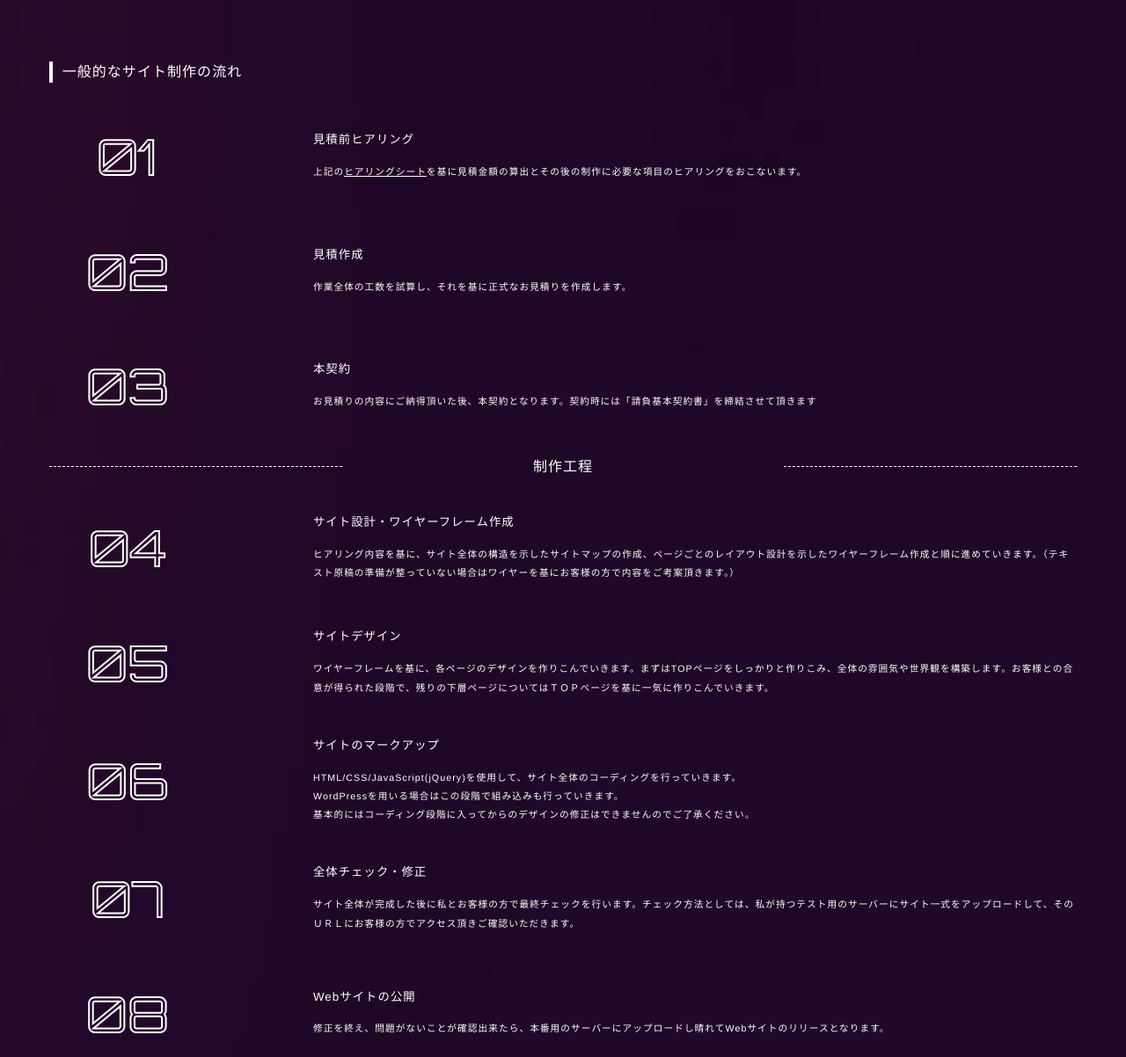
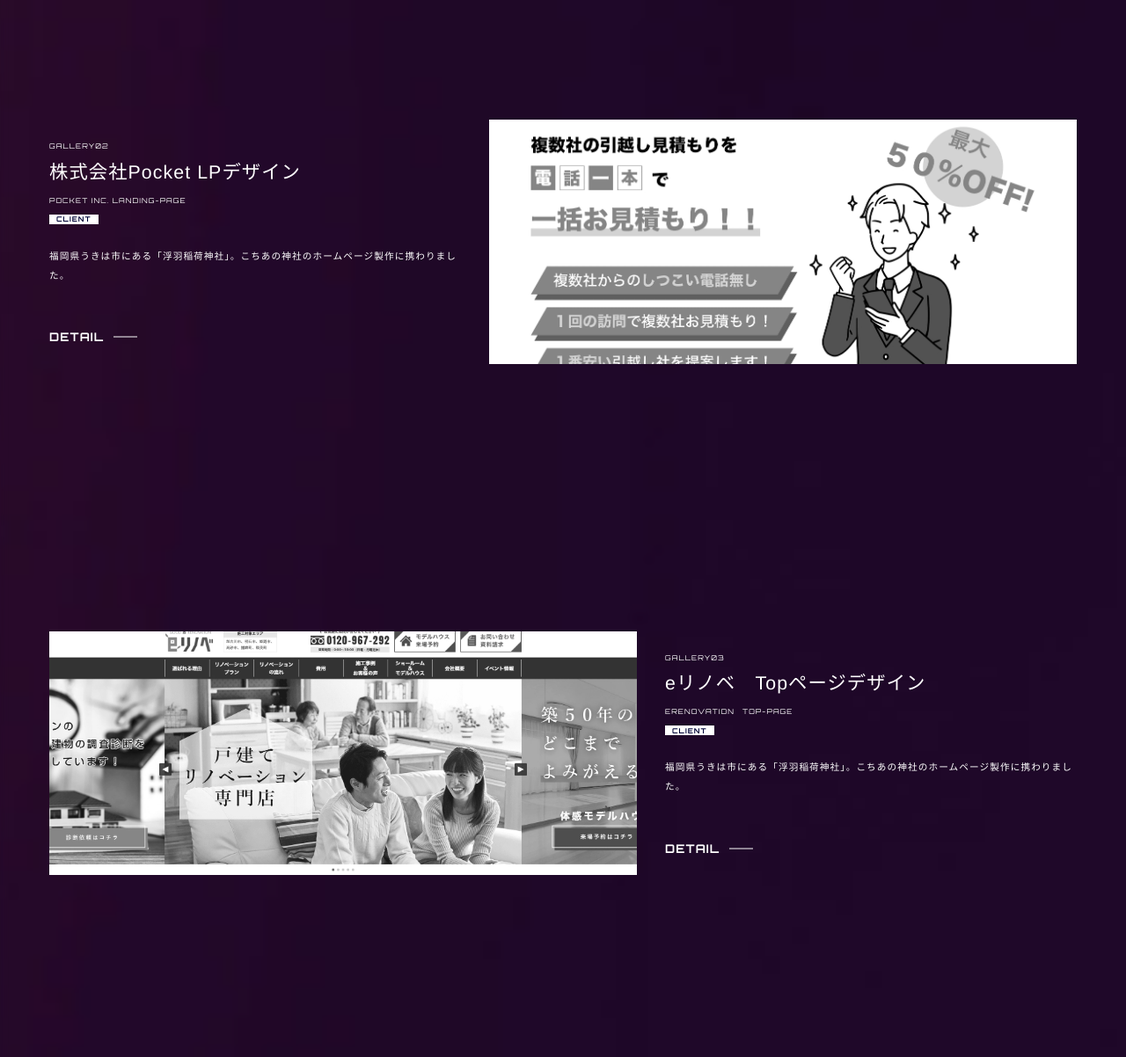
Before and after one commit to uchikori/portfolio-coding, a plain HTML site: page index.html in a window 1280 px wide. Shown: the part 1445-2647 px from the top of the page at 88% size. Drawn offline with nearby package versions, Linux system fonts and the light colour scheme.

Commit message:
ギャラリーページできました

```diff
--- a/index.html
+++ b/index.html
@@ -61,7 +61,6 @@
       <section class="content">
         <div class="content__inner">
           <div class="content__gallery">
-
             <div class="content__block">
               <div class="gallery-item">
                 <div class="flex-block align-center">
@@ -85,135 +84,83 @@
                 </div>
               </div>
             </div>
-
+          </div>
+          <div class="content__gallery">
             <div class="content__block">
-              <h2>一般的なサイト制作の流れ</h2>
-              <div class="flex-block align-center">
-                <div class="flex-item flow-number three-column">
-                  <span class="flow-number-icon">01</span>
-                </div>
-                <div class="flex-item nine-column">
-                  <h3 class="flow-item-title">
-                    見積前ヒアリング
-                  </h3>
-                  <p >
-                    上記の<a href="https://docs.google.com/forms/d/1AUwiErMWtScRxn9sW9tx1u58z2wfGXCblTflSJIrD-U/edit" target="_blank"  rel="noopener noreferrer">ヒアリングシート</a>を基に見積金額の算出とその後の制作に必要な項目のヒアリングをおこないます。
-                  </p>
-                </div>
-              </div>
-              <div class="flex-block align-center">
-                <div class="flex-item flow-number three-column">
-                  <span class="flow-number-icon">02</span>
-                </div>
-                <div class="flex-item nine-column">
-                  <h3 class="flow-item-title">
-                    見積作成
-                  </h3>
-                  <p >
-                    作業全体の工数を試算し、それを基に正式なお見積りを作成します。
-                  </p>
-                </div>
-              </div>
-              <div class="flex-block align-center">
-                <div class="flex-item flow-number three-column">
-                  <span class="flow-number-icon">03</span>
-                </div>
-                <div class="flex-item nine-column">
-                  <h3 class="flow-item-title">
-                    本契約
-                  </h3>
-                  <p >
-                    お見積りの内容にご納得頂いた後、本契約となります。契約時には「請負基本契約書」を締結させて頂きます
-                  </p>
-                </div>
-              </div>
-              <div class="flex-block align-center">
-                <div class="flex-item twelve-column">
-                  <span class="section-separate">制作工程</span>
-                </div>
-              </div>
-              <div class="flex-block align-center">
-                <div class="flex-item flow-number three-column">
-                  <span class="flow-number-icon">04</span>
-                </div>
-                <div class="flex-item nine-column">
-                  <h3 class="flow-item-title">
-                    サイト設計・<br class="only-tab">ワイヤーフレーム作成
-                  </h3>
-                  <p >
-                    ヒアリング内容を基に、サイト全体の構造を示したサイトマップの作成、ページごとのレイアウト設計を示したワイヤーフレーム作成と順に進めていきます。（テキスト原稿の準備が整っていない場合はワイヤーを基にお客様の方で内容をご考案頂きます。）
-                  </p>
-                </div>
-              </div>
-              <div class="flex-block align-center">
-                <div class="flex-item flow-number three-column">
-                  <span class="flow-number-icon">05</span>
-                </div>
-                <div class="flex-item nine-column">
-                  <h3 class="flow-item-title">
-                    サイトデザイン
-                  </h3>
-                  <p >
-                    ワイヤーフレームを基に、各ページのデザインを作りこんでいきます。まずはTOPページをしっかりと作りこみ、全体の雰囲気や世界観を構築します。お客様との合意が得られた段階で、残りの下層ページについてはＴＯＰページを基に一気に作りこんでいきます。
-                  </p>
-                </div>
-              </div>
-              <div class="flex-block align-center">
-                <div class="flex-item flow-number three-column">
-                  <span class="flow-number-icon">06</span>
-                </div>
-                <div class="flex-item nine-column">
-                  <h3 class="flow-item-title">
-                    サイトのマークアップ<span class="only-tab">（コーディング）</span>
-                  </h3>
-                  <p >
-                    HTML/CSS/JavaScript(jQuery)を使用して、サイト全体のコーディングを行っていきます。
-                    <br>
-                    WordPressを用いる場合はこの段階で組み込みも行っていきます。
-                    <br>
-                    基本的にはコーディング段階に入ってからのデザインの修正はできませんのでご了承ください。
-                  </p>
-                </div>
-              </div>
-              <div class="flex-block align-center">
-                <div class="flex-item flow-number three-column">
-                  <span class="flow-number-icon">07</span>
-                </div>
-                <div class="flex-item nine-column">
-                  <h3 class="flow-item-title">
-                    全体チェック・修正
-                  </h3>
-                  <p >
-                    サイト全体が完成した後に私とお客様の方で最終チェックを行います。チェック方法としては、私が持つテスト用のサーバーにサイト一式をアップロードして、そのＵＲＬにお客様の方でアクセス頂きご確認いただきます。
-                  </p>
-                </div>
-              </div>
-              <div class="flex-block align-center">
-                <div class="flex-item flow-number three-column">
-                  <span class="flow-number-icon">08</span>
-                </div>
-                <div class="flex-item nine-column">
-                  <h3 class="flow-item-title">
-                    Webサイトの公開
-                  </h3>
-                  <p >
-                    修正を終え、問題がないことが確認出来たら、本番用のサーバーにアップロードし晴れてWebサイトのリリースとなります。
-                  </p>
+              <div class="gallery-item">
+                <div class="flex-block align-center reverse">
+                  <div class="flex-item seven-column">
+                    <figure class="gallery-item__image">
+                      <img src="dist/images/gallery02.webp" alt="株式会社Pocket　引っ越し一括見積サイト">
+                    </figure>
+                  </div>
+                  <div class="flex-item five-column">
+                    <span class="gallery-item__num">gallery02</span>
+                    <h2 class="gallery-item__title">
+                      株式会社Pocket LPデザイン
+                    </h2>
+                    <span class="gallery-item__en-title">Pocket Inc. Landing-Page</span>
+                    <a href="/" class="gallery-item__category">client</a>
+                    <p class="gallery-item__description" >
+                      福岡県うきは市にある「浮羽稲荷神社」。こちあの神社のホームページ製作に携わりました。
+                    </p>
+                    <a href="/single.html" class="gallery-item__link">detail</a>
+                  </div>
                 </div>
               </div>
             </div>
+          </div>
+          <div class="content__gallery">
             <div class="content__block">
-              <h2>ご依頼時の注意事項</h2>
-              <div class="list-wrap">
-                <ul class="cautions-list">
-                  <li class="list-item">ドメイン・サーバーの契約および管理代行は行っていおりません。もし、契約方法が分からない場合はご相談ください。</li>
-                  <li class="list-item">また、完成したサイトのその後の運用などもこちらでは対応できませんので。あらかじめご了承ください。</li>
-                  <li class="list-item">制作過程でのやり取りは基本的に、メール・チャット・オンラインミーティングに限らせて頂きます。（これまでの制作でも特にトラブル等は発生しておりませんのでご安心ください）</li>
-                  <li class="list-item">完成したサイトは私自身の「制作実績」として、公開することを前提とした契約とさせて頂きます。もし、事情がありどうしても掲載したくないという場合は契約時にその旨をお伝えください</li>
-                </ul>
+              <div class="gallery-item">
+                <div class="flex-block align-center">
+                  <div class="flex-item seven-column">
+                    <figure class="gallery-item__image">
+                      <img src="dist/images/gallery03.webp" alt="eリノベ　Topページデザイン">
+                    </figure>
+                  </div>
+                  <div class="flex-item five-column">
+                    <span class="gallery-item__num">gallery03</span>
+                    <h2 class="gallery-item__title">
+                      eリノベ　Topページデザイン
+                    </h2>
+                    <span class="gallery-item__en-title">eRenovation　Top-Page</span>
+                    <a href="/" class="gallery-item__category">client</a>
+                    <p class="gallery-item__description" >
+                      福岡県うきは市にある「浮羽稲荷神社」。こちあの神社のホームページ製作に携わりました。
+                    </p>
+                    <a href="/single.html" class="gallery-item__link">detail</a>
+                  </div>
+                </div>
               </div>
             </div>
           </div>
+          <div class="content__gallery">
+            <div class="content__block">
+              <div class="gallery-item">
+                <div class="flex-block align-center reverse">
+                  <div class="flex-item seven-column">
+                    <figure class="gallery-item__image">
+                      <img src="dist/images/gallery04.webp" alt="株式会社パワーペイント様　Topページデザイン">
+                    </figure>
+                  </div>
+                  <div class="flex-item five-column">
+                    <span class="gallery-item__num">gallery02</span>
+                    <h2 class="gallery-item__title">
+                      株式会社パワーペイント様<br>Topページデザイン
+                    </h2>
+                    <span class="gallery-item__en-title">Power-Paint Inc.　Top-Page</span>
+                    <a href="/" class="gallery-item__category">client</a>
+                    <p class="gallery-item__description" >
+                      福岡県うきは市にある「浮羽稲荷神社」。こちあの神社のホームページ製作に携わりました。
+                    </p>
+                    <a href="/single.html" class="gallery-item__link">detail</a>
+                  </div>
+                </div>
+              </div>
+            </div>
+          </div>
+
           <div class="content__contact">
             <a href="page-contact.html" class="link-btn contact">CONTACT</a>
           </div>
--- a/src/scss/style.scss
+++ b/src/scss/style.scss
@@ -680,6 +680,9 @@ a{
                 margin-bottom: 8rem;
             }
         }
+        &.reverse{
+            flex-direction: row-reverse;
+        }
         @include tab{
             display: block;
         }
```
Also changed, not shown: dist/css/style.css, 1 other file.
